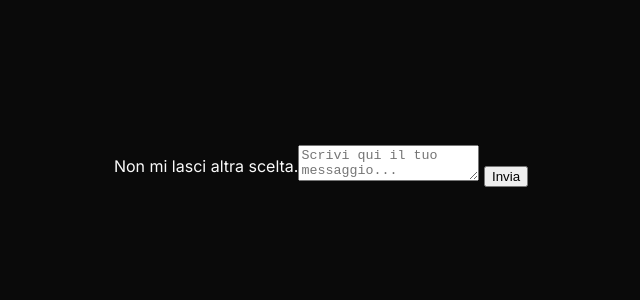
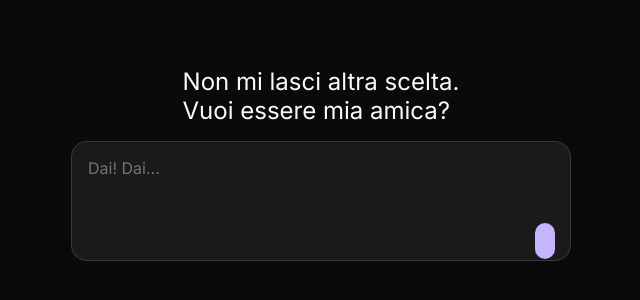
Before and after one commit to francxoxo/test2, a plain HTML site: page index.html in a window 1280 px wide. Shown: the part 10253-10553 px from the top of the page, without its empty margins (319-959 px from the left). Drawn offline with Linux system fonts and the light colour scheme; a web font is replaced by a local one.

Commit message:
Final Test

```diff
--- a/index.html
+++ b/index.html
@@ -226,15 +226,23 @@
             <p>Davvero? Ancora?</p>
         </section>
 
-        <section style="min-height: 100vh;" class="other-2">
-            <p>Non mi lasci altra scelta.</p>
+        <section style="min-height: 100vh;" class="other-3">
+            <p id="amica">
+                Non mi lasci altra scelta.
+                <br>
+                Vuoi essere mia amica?
+            </p>
 
-            <form action="https://api.web3forms.com/submit" method="POST">
+            <form action="https://api.web3forms.com/submit" method="POST" class="chat-form">
                 <input type="hidden" name="access_key" value="fbdf7f60-690e-4a02-9699-ecfc4b3cb51b">
 
-                <textarea name="message" placeholder="Scrivi qui il tuo messaggio..." required></textarea>
+                <div class="textarea-wrapper">
+                    <textarea name="message" placeholder="Dai! Dai..." required></textarea>
 
-                <button type="submit">Invia</button>
+                    <button type="submit" class="send-btn">
+                        <i class="hgi hgi-stroke hgi-rounded hgi-sent"></i>
+                    </button>
+                </div>
             </form>
         </section>
     </main>
--- a/style.css
+++ b/style.css
@@ -146,10 +146,84 @@ h1 {
     align-items: center;
 }
 
+.other-3 {
+    display: flex;
+    flex-direction: column;
+    align-items: center;
+    justify-content: center;
+}
+
+#amica {
+    font-family: 'Inter', system-ui, -apple-system, BlinkMacSystemFont, 'Segoe UI', Roboto, Oxygen, Ubuntu, Cantarell, 'Open Sans', 'Helvetica Neue', sans-serifs;
+    font-size: 1.5rem;
+    padding-bottom: 1rem;
+}
+
+.chat-form {
+    width: 100%;
+    max-width: 500px;
+}
+
+.textarea-wrapper {
+    position: relative;
+    width: 100%;
+}
+
+.textarea-wrapper textarea {
+    width: 100%;
+    min-height: 120px;
+    resize: none;
+    border-radius: 1rem;
+    border: none;
+    padding: 1rem 3.5rem 1rem 1rem;
+    /* spazio per il bottone */
+    font-family: inherit;
+    font-size: 1rem;
+    background: #1a1a1a;
+    color: #fafafa;
+    outline: none;
+    border: 1px solid #fafafa20;
+}
+
+.textarea-wrapper textarea::placeholder {
+    color: #737373;
+}
+
+.send-btn {
+    position: absolute;
+    bottom: 1rem;
+    right: 1rem;
+    border: none;
+    background: transparent;
+    padding: 0;
+    cursor: pointer;
+}
+
+.send-btn .hgi {
+    font-size: 0.875rem;
+    background-color: #c4b5fd;
+    color: #0a0a0a;
+    padding: 0.625rem;
+    border-radius: 9999px;
+    transition: transform 0.15s ease, opacity 0.15s ease;
+}
+
+.send-btn .hgi:hover {
+    transform: scale(1.1);
+    opacity: 0.9;
+}
+
 #fine {
     font-size: 4rem;
     text-align: center;
     color: #c4b5fd;
+}
+
+.fine-main {
+    display: flex;
+    justify-content: center;
+    align-items: center;
+    min-height: 100svh;
 }
 
 @media (max-width: 768px) {
```
Also changed, not shown: fine.html (+4 -1 lines).
